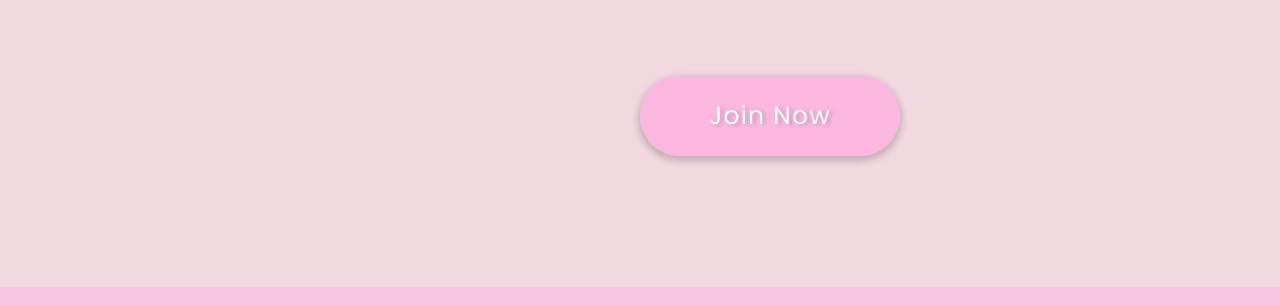
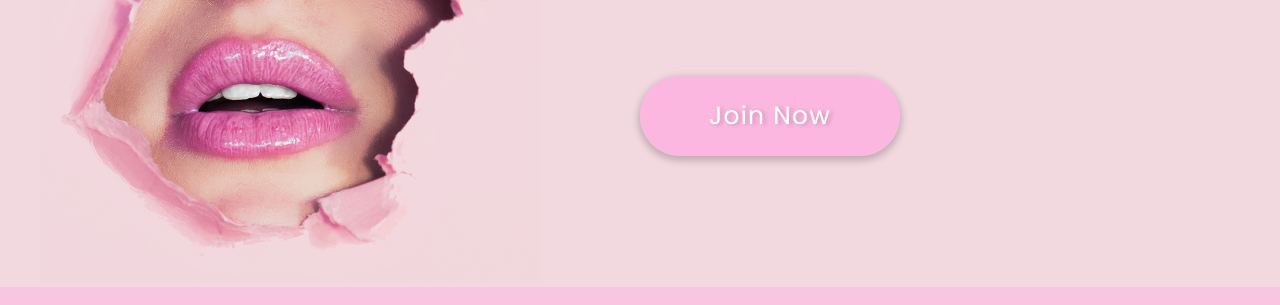
Before and after one commit to AsmodeusGIT/PinkExpress, a plain HTML site: page index.html in a window 1280 px wide. Shown: the part 463-768 px from the top of the page. Drawn offline with Linux system fonts and the light colour scheme; the site is published under a folder, as on GitHub Pages, so addresses that start at the root find nothing.

Commit message:
fixing image

```diff
--- a/style.css
+++ b/style.css
@@ -120,7 +120,7 @@ body {
 }
 
 .lips-image {
-  background-image: url('/img/pink3.png');
+  background-image: url('./img/pink3.png');
   min-width: 30vw;
   max-height: 70vh;
   width: 500px;
```
